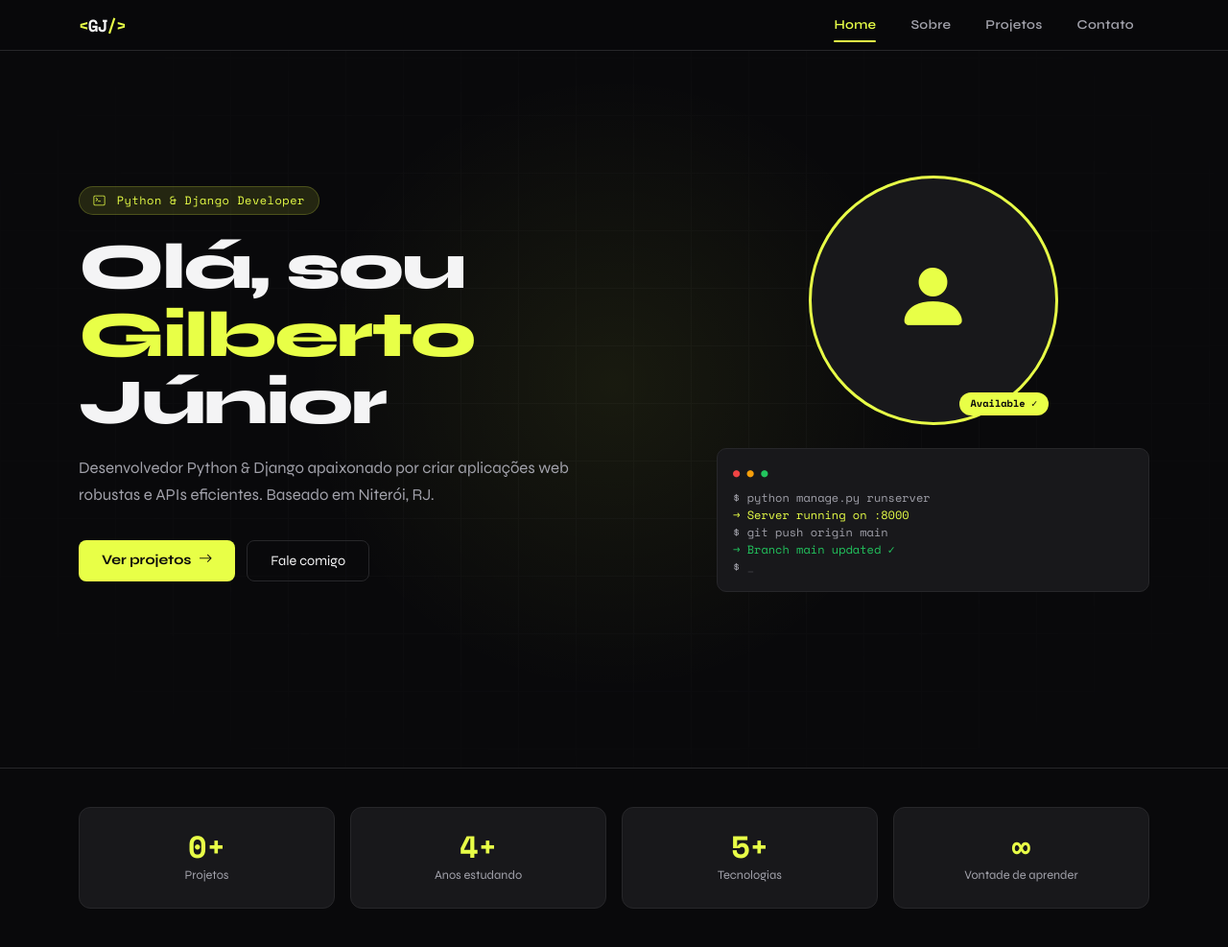
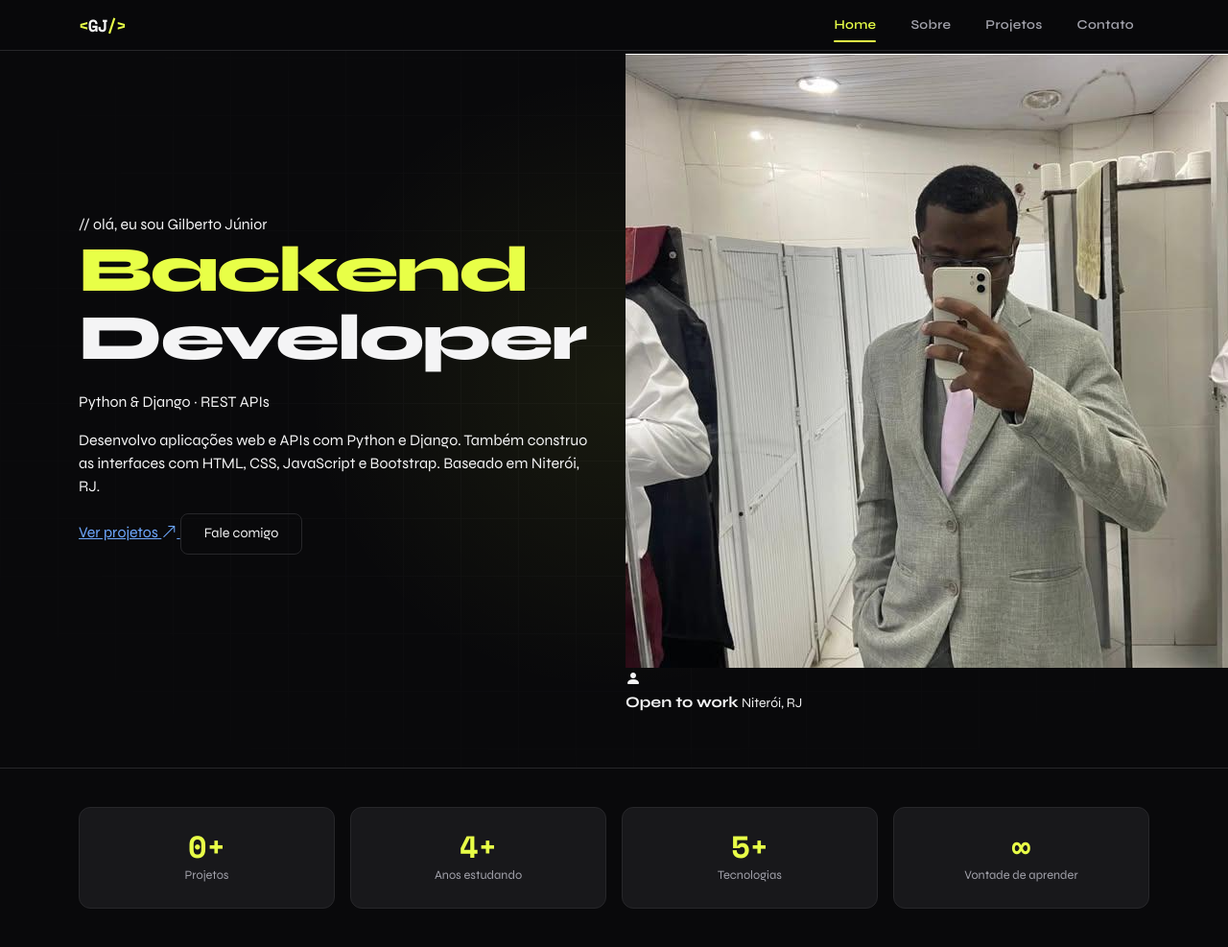
Before and after one commit to jotaTorrezDev/Portifolio, a Django app: page / in a window 1280 px wide. Shown: the top 987 px of the page at 96% size. Run offline with Django 4.2, Linux system fonts and the light colour scheme; data that the repository does not hold is empty.

Commit message:
Update home.html

```diff
--- a/templates/home.html
+++ b/templates/home.html
@@ -5,50 +5,49 @@
 {% block content %}
 
 <!-- HERO -->
-<section class="hero">
+<section class="hero hx">
   <div class="hero-grid"></div>
   <div class="hero-glow"></div>
+
   <div class="container position-relative">
     <div class="row align-items-center gy-5">
-      <div class="col-lg-7">
-        <div class="hero-tag"><i class="bi bi-terminal me-1"></i> Python & Django Developer</div>
-        <h1>
-          Olá, sou<br>
-          <span class="accent">Gilberto</span><br>
-          Júnior
-        </h1>
-        {% if perfil %}
-        <p class="hero-sub">{{ perfil.bio_curta }}</p>
-        {% else %}
-        <p class="hero-sub">Desenvolvedor Python & Django apaixonado por criar aplicações web robustas e APIs eficientes. Baseado em Niterói, RJ.</p>
-        {% endif %}
-        <div class="hero-btns">
-          <a href="{% url 'projetos' %}" class="btn btn-accent">Ver projetos <i class="bi bi-arrow-right ms-1"></i></a>
+
+      <div class="col-lg-6">
+        <div class="hx-kicker">// olá, eu sou Gilberto Júnior</div>
+        <h1 class="hx-title"><span class="accent">Backend</span><br>Developer</h1>
+        <p class="hx-role">Python &amp; Django · REST APIs</p>
+        <p class="hx-sub">Desenvolvo aplicações web e APIs com Python e Django. Também construo as interfaces com HTML, CSS, JavaScript e Bootstrap. Baseado em Niterói, RJ.</p>
+        <div class="hx-actions">
+          <a href="{% url 'projetos' %}" class="hx-pill">
+            <span>Ver projetos</span>
+            <span class="hx-pill-icon"><i class="bi bi-arrow-up-right"></i></span>
+          </a>
           <a href="{% url 'contato' %}" class="btn btn-ghost">Fale comigo</a>
-          <!-- ALTERAÇÃO: botão GitHub foi removido temporariamente; revisar antes do deploy -->
-          {% if perfil and perfil.github %}
-          {% endif %}
         </div>
       </div>
-      <div class="col-lg-5 text-center d-none d-lg-block">
-        <div class="profile-wrap">
-          {% if perfil and perfil.foto %}
-          <img src="{% static 'perfil.png' %}" class="profile-img" alt="Gilberto Júnior">
-          {% else %}
-          <div class="profile-placeholder"><i class="bi bi-person-fill"></i></div>
-          {% endif %}
-          <span class="profile-badge">Available ✓</span>
-        </div>
-        <!-- Terminal fake -->
-        <div style="background:var(--surface2);border:1px solid var(--border);border-radius:10px;padding:1rem;margin-top:1.5rem;text-align:left;font-family:var(--mono);font-size:.75rem;">
-          <div style="color:var(--muted);margin-bottom:.5rem;"><span style="color:#ef4444;">●</span> <span style="color:#f59e0b;">●</span> <span style="color:#22c55e;">●</span></div>
-          <div style="color:var(--muted2);">$ python manage.py runserver</div>
-          <div style="color:var(--accent);">→ Server running on :8000</div>
-          <div style="color:var(--muted2);">$ git push origin main</div>
-          <div style="color:#22c55e;">→ Branch main updated ✓</div> <!---retirei um parentese antes do ponto e virgula-->
-          <div style="color:var(--muted2);">$ <span class="terminal-cursor">_</span></div>
+
+      <div class="col-lg-6">
+        <div class="hx-photo">
+          <img src="{% static 'perfil.png' %}" alt="Gilberto Júnior"
+               onerror="this.style.display='none';this.nextElementSibling.style.display='grid';">
+          <div class="hx-photo-fallback"><i class="bi bi-person-fill"></i></div>
+
+          <div class="hx-social">
+            {% if perfil and perfil.linkedin %}
+            <a href="{{ perfil.linkedin }}" target="_blank" rel="noopener" aria-label="LinkedIn"><i class="bi bi-linkedin"></i></a>
+            {% endif %}
+            {% if perfil and perfil.github %}
+            <a href="{{ perfil.github }}" target="_blank" rel="noopener" aria-label="GitHub"><i class="bi bi-github"></i></a>
+            {% endif %}
+          </div>
+
+          <div class="hx-open">
+            <strong><span class="hx-dot"></span>Open to work</strong>
+            <small>Niterói, RJ</small>
+          </div>
         </div>
       </div>
+
     </div>
   </div>
 </section>
```
